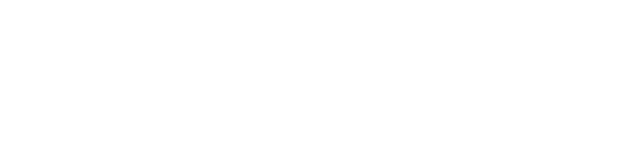
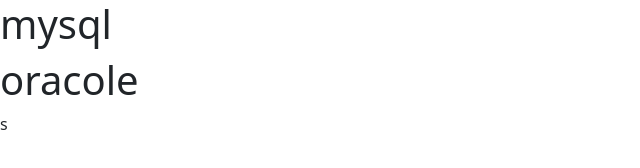
Before and after one commit to DennisChimborazo/CorreccionExamenManj, a plain HTML site: page experiencia.html in a window 1280 px wide. Shown: the whole page, without its empty margins (0-640 px from the left). Drawn offline with nearby package versions, Linux system fonts and the light colour scheme.

Commit message:
Se agregó la experiencia de bases de datos.

```diff
--- a/experiencia.html
+++ b/experiencia.html
@@ -8,7 +8,14 @@
     <title>Document</title>
 </head>
 <body>
-
+    <section>
+        <h1>
+           mysql
+        </h1>
+        <h1>
+            oracole
+        </h1>
+s    </section>
 
 </body>
 </html>
```
